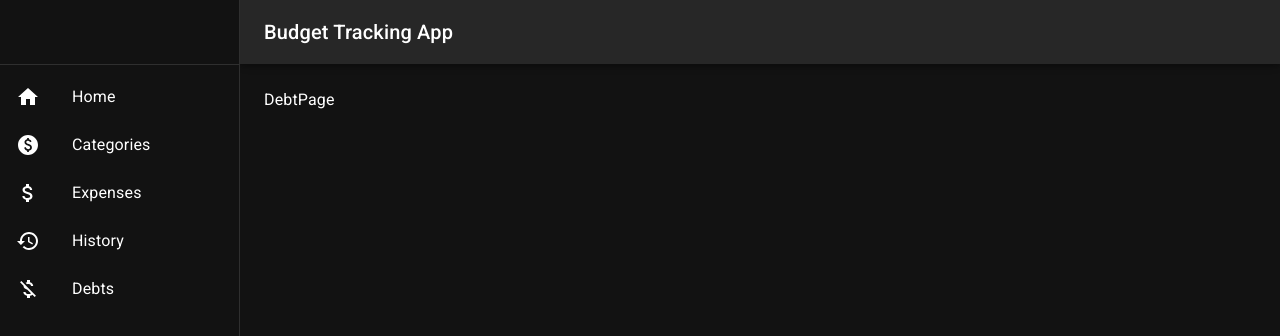
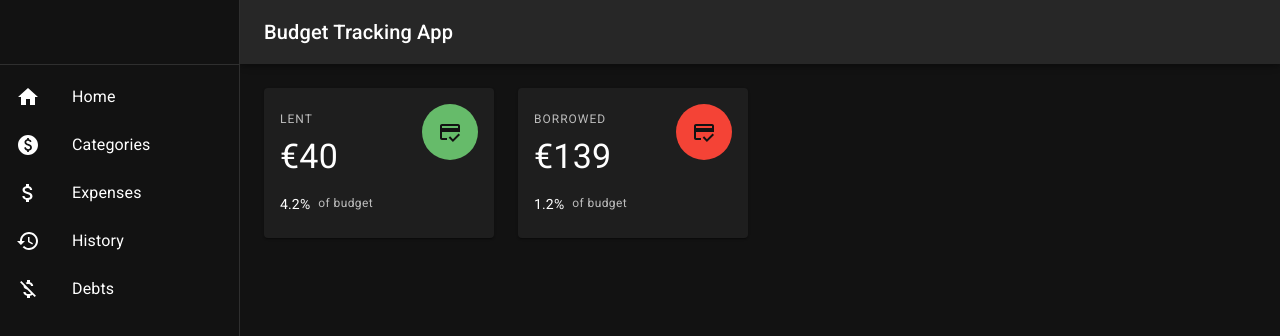
Before and after one commit to SirSimon04/budget_tracker, a React (Create React App) app: page /debts in a window 1280 px wide. Shown: the top 336 px of the page. Built offline with nearby package versions, Linux system fonts and the light colour scheme.

Commit message:
add debtcards

```diff
--- a/src/components/pages/DebtPage/DebtPage.jsx
+++ b/src/components/pages/DebtPage/DebtPage.jsx
@@ -1,7 +1,38 @@
 import React from "react";
+import Grid from "@mui/material/Grid";
+import DebtCard from "./components/DebtCard";
+import { currencyFormatter } from "../../../utils";
+import LentCardContent from "./components/cardContents/LentCardContent";
+import BorrowedCardContent from "./components/cardContents/BorrowedCardContent";
+import CreditScoreIcon from "@mui/icons-material/CreditScore";
 
 function DebtPage() {
-  return <div>DebtPage</div>;
+  return (
+    <div>
+      <Grid container spacing={3}>
+        <Grid item xl={3} lg={3} sm={6} xs={12}>
+          <DebtCard
+            name="Lent"
+            title={currencyFormatter.format("40")}
+            icon={<CreditScoreIcon />}
+            iconBg="success.main"
+          >
+            <LentCardContent />
+          </DebtCard>
+        </Grid>
+        <Grid item xl={3} lg={3} sm={6} xs={12}>
+          <DebtCard
+            name="Borrowed"
+            title={currencyFormatter.format("139")}
+            icon={<CreditScoreIcon />}
+            iconBg="error.main"
+          >
+            <BorrowedCardContent />
+          </DebtCard>
+        </Grid>
+      </Grid>
+    </div>
+  );
 }
 
 export default DebtPage;
--- /dev/null
+++ b/src/components/pages/DebtPage/components/DebtCard.jsx
@@ -0,0 +1,40 @@
+import {
+  Avatar,
+  Box,
+  Card,
+  CardContent,
+  Grid,
+  Typography
+} from "@mui/material";
+
+function DebtCard({ name, title, icon, iconBg, children }) {
+  return (
+    <Card sx={{ height: "100%" }}>
+      <CardContent>
+        <Grid container spacing={3} sx={{ justifyContent: "space-between" }}>
+          <Grid item>
+            <Typography color="textSecondary" gutterBottom variant="overline">
+              {name}
+            </Typography>
+            <Typography color="textPrimary" variant="h4">
+              {title}
+            </Typography>
+          </Grid>
+          <Grid item>
+            <Avatar
+              sx={{
+                backgroundColor: iconBg,
+                height: 56,
+                width: 56
+              }}
+            >
+              {icon}
+            </Avatar>
+          </Grid>
+        </Grid>
+        {children}
+      </CardContent>
+    </Card>
+  );
+}
+export default DebtCard;
--- /dev/null
+++ b/src/components/pages/DebtPage/components/cardContents/BorrowedCardContent.jsx
@@ -0,0 +1,30 @@
+import React from "react";
+import { Box, Typography } from "@mui/material";
+
+function BorrowedCardContent() {
+  return (
+    <div>
+      <Box
+        sx={{
+          pt: 2,
+          display: "flex",
+          alignItems: "center"
+        }}
+      >
+        <Typography
+          sx={{
+            mr: 1
+          }}
+          variant="body2"
+        >
+          1.2%
+        </Typography>
+        <Typography color="textSecondary" variant="caption">
+          of budget
+        </Typography>
+      </Box>
+    </div>
+  );
+}
+
+export default BorrowedCardContent;
--- /dev/null
+++ b/src/components/pages/DebtPage/components/cardContents/LentCardContent.jsx
@@ -0,0 +1,31 @@
+import { Box, Typography } from "@mui/material";
+
+function LentCardContent() {
+  return (
+    <div>
+      <Box
+        sx={{
+          pt: 2,
+          display: "flex",
+          alignItems: "center"
+        }}
+      >
+        {/* <ArrowDownwardIcon color="error" /> */}
+        <Typography
+          //   color="error"
+          sx={{
+            mr: 1
+          }}
+          variant="body2"
+        >
+          4.2%
+        </Typography>
+        <Typography color="textSecondary" variant="caption">
+          of budget
+        </Typography>
+      </Box>
+    </div>
+  );
+}
+
+export default LentCardContent;
```
Also changed, not shown: src/components/pages/DebtPage/components/DebtTable.jsx (added, +91 -0 lines).
